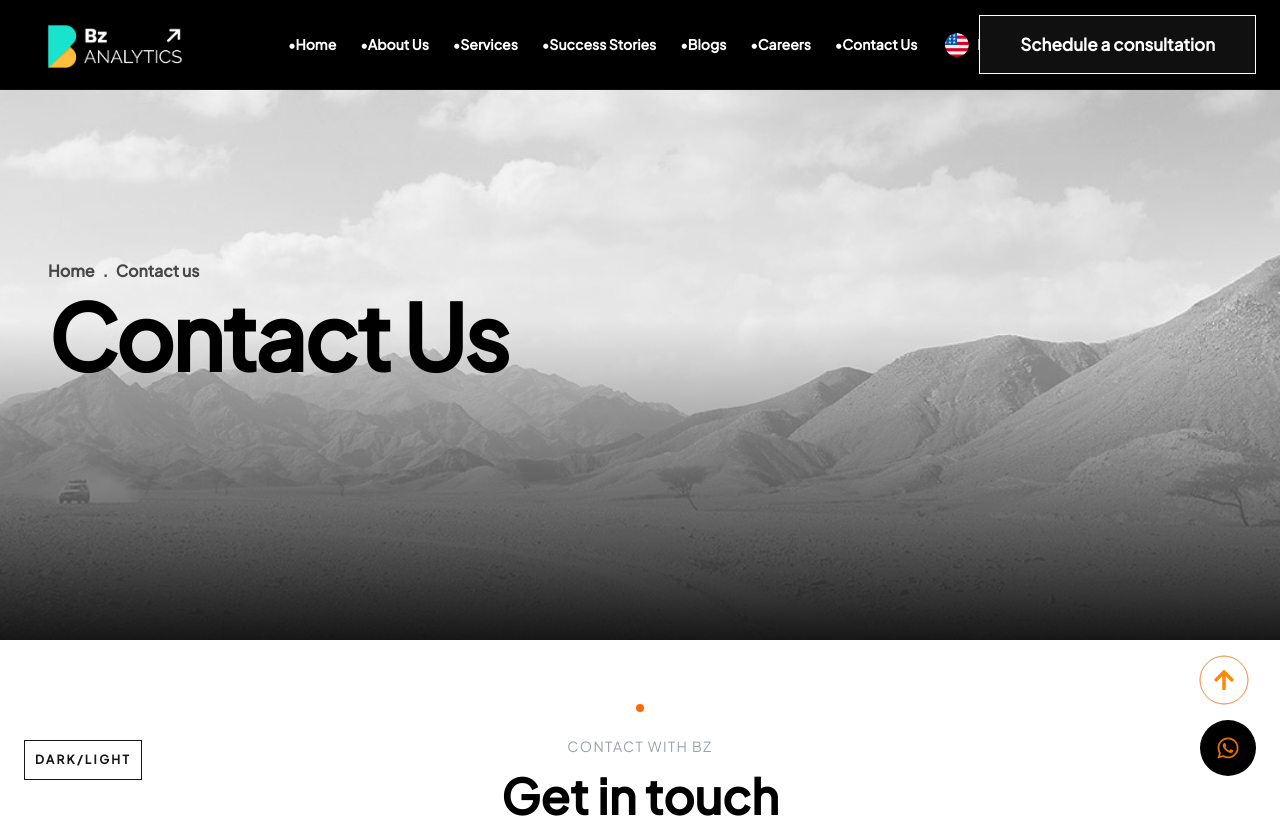
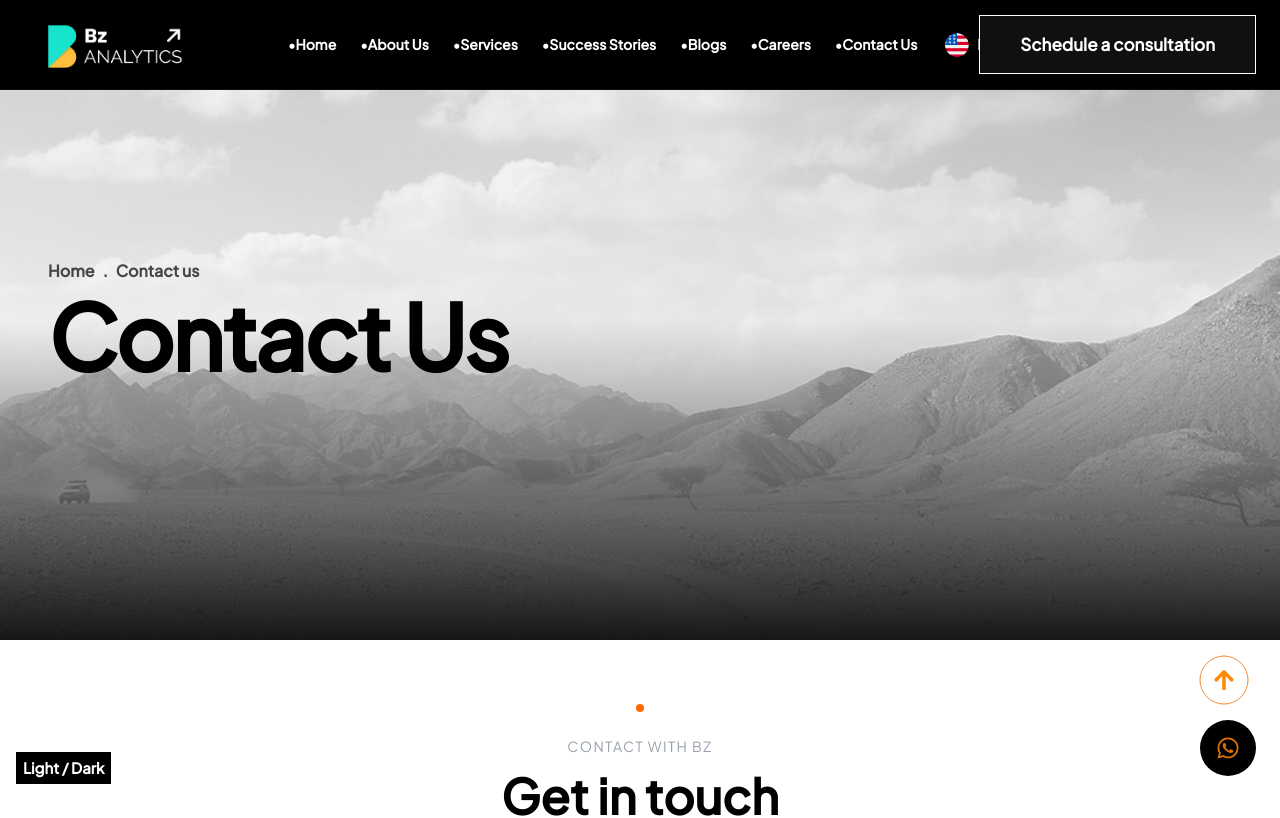
Before and after one commit to Jyothika2130/BzAnalyticsContactUs, a Next.js app: page /contact in a window 1280 px wide. Shown: the top 818 px of the page. Built offline with nearby package versions, Linux system fonts and the light colour scheme.

Commit message:
animation on theme box

```diff
--- a/src/app/components/ThemeToggle.tsx
+++ b/src/app/components/ThemeToggle.tsx
@@ -18,11 +18,40 @@ export default function ThemeToggle() {
   };
 
   return (
-    <div
-      onClick={toggleTheme}
-      className="fixed left-6 bottom-5 z-50 cursor-pointer border px-2.5 py-2.5 text-[12px] font-extrabold tracking-[0.2em] uppercase transition-all hover:bg-white hover:text-black"
-    >
-      {resolvedTheme === "dark" ? "Light/Dark " : "Dark/Light"}
-    </div>
+    <button
+  onClick={toggleTheme}
+  className="
+  fixed bottom-[15px] left-[15px] z-[1000]
+  bg-black text-white
+  text-[15px] font-extrabold
+  px-[7px] py-[5px]
+  border border-white
+  overflow-hidden
+  transition-all duration-500
+  cursor-pointer
+  group
+  "
+>
+
+
+  <span
+    className="
+    absolute left-1/2 top-1/2
+    w-[150%] h-0
+    bg-white
+    -translate-x-1/2 -translate-y-1/2
+    rotate-[-25deg]
+    transition-all duration-300
+    group-hover:h-[400%]
+    -z-10
+    "
+  ></span>
+
+
+  <span className="relative z-10 group-hover:text-orange-500 transition-colors duration-300">
+    Light / Dark
+  </span>
+
+</button>
   );
 }
```
